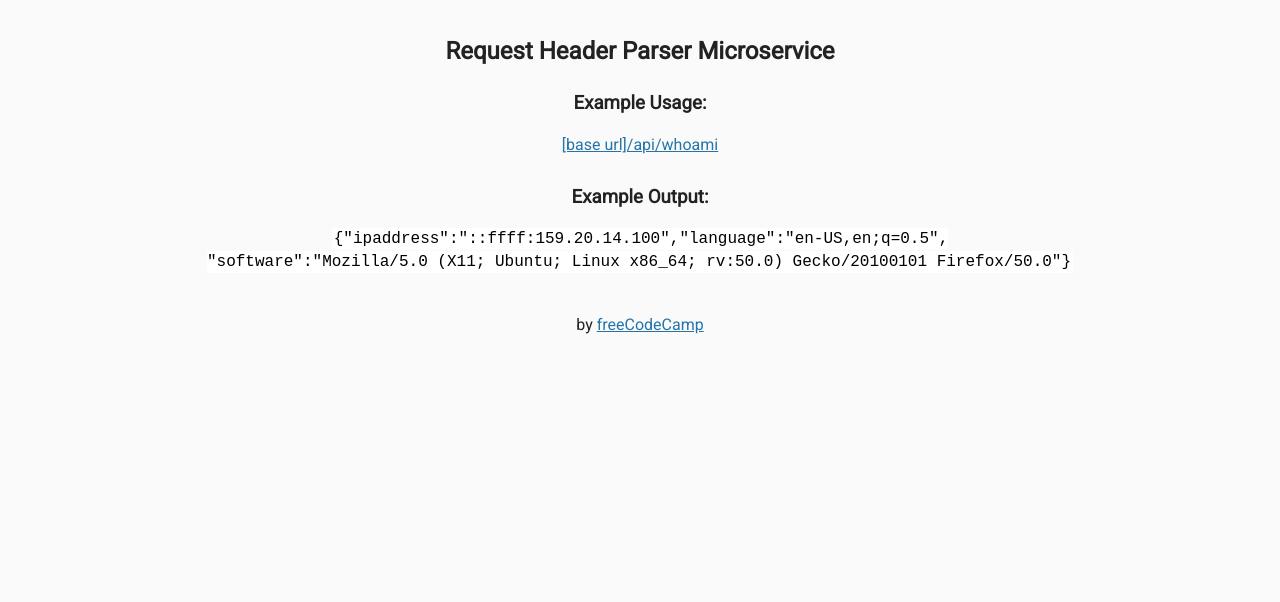
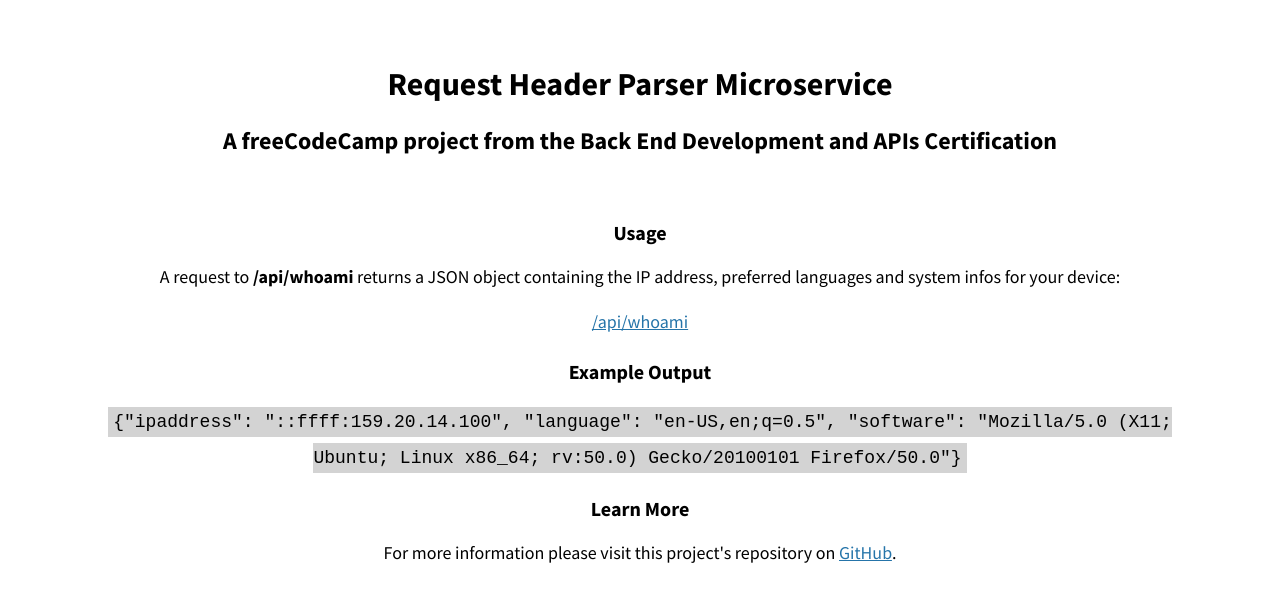
Before and after one commit to victordrumond/request-header-parser-microservice, a website: page views/index.html in a window 1280 px wide. Drawn offline with Linux system fonts and the light colour scheme; files that its build step writes are made by us from their sources.

Commit message:
Make a few styling changes

```diff
--- a/public/style.css
+++ b/public/style.css
@@ -1,32 +1,44 @@
+@import url('https://fonts.googleapis.com/css2?family=Source+Sans+Pro:wght@300;400;600;700&display=swap');
+
 body {
-	font-family: 'Roboto', sans-serif;
+	font-family: 'Source Sans Pro', sans-serif;
 	font-size: 16px;
-	color: #222;
-	background-color: #FaFaFa;
+	color: black;
+	background-color: white;
 	text-align: center;
-	line-height: 1.4em;
 }
 
-.container {
-	padding: 0;
-	margin-top: 40px;
+#title-container {
+	margin: 4rem 0;
+}
+
+#main-container {
+	width: 90%;
+	margin: 0 auto 4rem;
 }
 
 h3 {
-  margin-top: 30px;
+	font-size: 20px;
 }
 
-.footer {
-	margin-top: 40px;
+p {
+	font-size: 18px;
 }
 
 code {
-  font-family: monospace;
-  padding: 2px;
-  color: black;
-  background-color: #fff;
+	font-family: monospace;
+	font-size: 18px;
+  	padding: 5px;
+	line-height: 2;
+  	color: black;
+  	background-color: lightgrey;
 }
 
 a {
 	color: #2574A9;
+	font-size: 18px;
 }
+
+.exemple-link {
+	line-height: 1.8;
+}
--- a/views/index.html
+++ b/views/index.html
@@ -3,32 +3,33 @@
 <html>
 
   <head>
-      <title>Request Header Parser</title>
-      <link rel="shortcut icon" href="https://cdn.hyperdev.com/us-east-1%3A52a203ff-088b-420f-81be-45bf559d01b1%2Ffavicon.ico" type="image/x-icon"/>
-      <link href="https://fonts.googleapis.com/css?family=Roboto" rel="stylesheet" type="text/css">
+    <title>Request Header Parser Microservice</title>
+    <link rel="shortcut icon" href="" type="image/x-icon"/>
     <link href="style.css" rel="stylesheet" type="text/css">
   </head>
 
   <body>
-      <div class="container">
-        <h2>Request Header Parser Microservice</h2>
-
-        <h3>Example Usage:</h3>
+    <!--Title-->
+    <div id="title-container">
+      <h1>Request Header Parser Microservice</h1>
+      <h2>A freeCodeCamp project from the Back End Development and APIs Certification</h2>
+    </div>
+    <!--Content-->
+    <div id="main-container">
+      <h3>Usage</h3>
       <p>
-          <a href="api/whoami">[base url]/api/whoami</a>
+        A request to <b>/api/whoami</b> returns a JSON object containing the IP address, preferred languages and system infos
+        for your device:
       </p>
-
-        <h3>Example Output:</h3>
+      <a href="api/whoami" class="exemple-link">/api/whoami</a>
+      <h3>Example Output</h3>
+      <code>{"ipaddress": "::ffff:159.20.14.100", "language": "en-US,en;q=0.5", "software": "Mozilla/5.0 (X11; Ubuntu; Linux x86_64; rv:50.0) Gecko/20100101 Firefox/50.0"}</code>
+      <h3>Learn More</h3>
       <p>
-          <code>{"ipaddress":"::ffff:159.20.14.100","language":"en-US,en;q=0.5",<br>"software":"Mozilla/5.0 (X11; Ubuntu; Linux x86_64; rv:50.0) Gecko/20100101 Firefox/50.0"}</code>
-        </p>
-      </div>
-      <div class="footer">
-        <p>
-          by <a href="https://www.freecodecamp.org">freeCodeCamp</a>
+        For more information please visit this project's repository on
+        <a href="https://github.com/victordrumond/request-header-parser-microservice" target="_blank">GitHub</a>.
       </p>
     </div>
   </body>
 
-
 </html>
```
Lines whose indentation alone changed are shown as unchanged.
